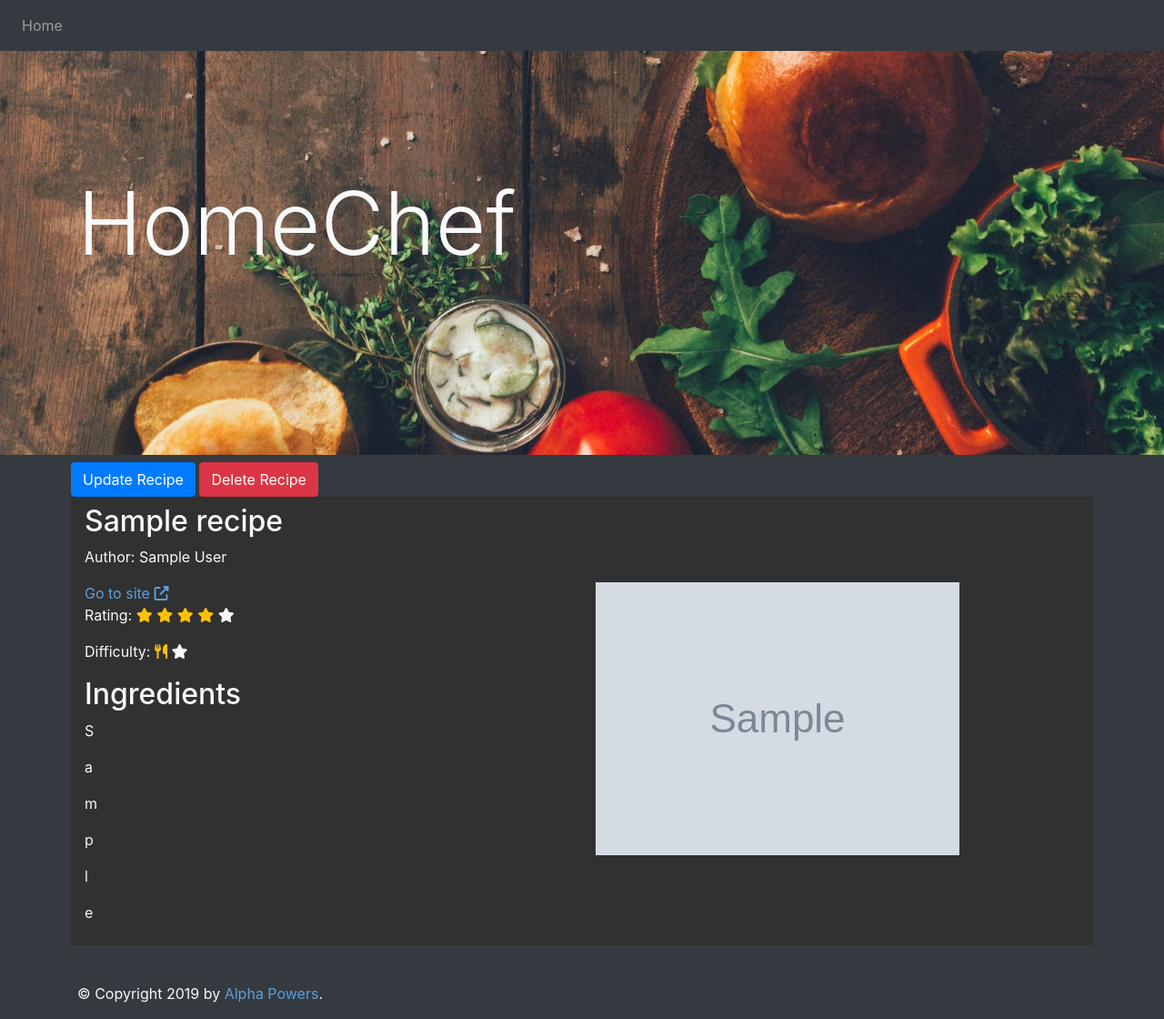
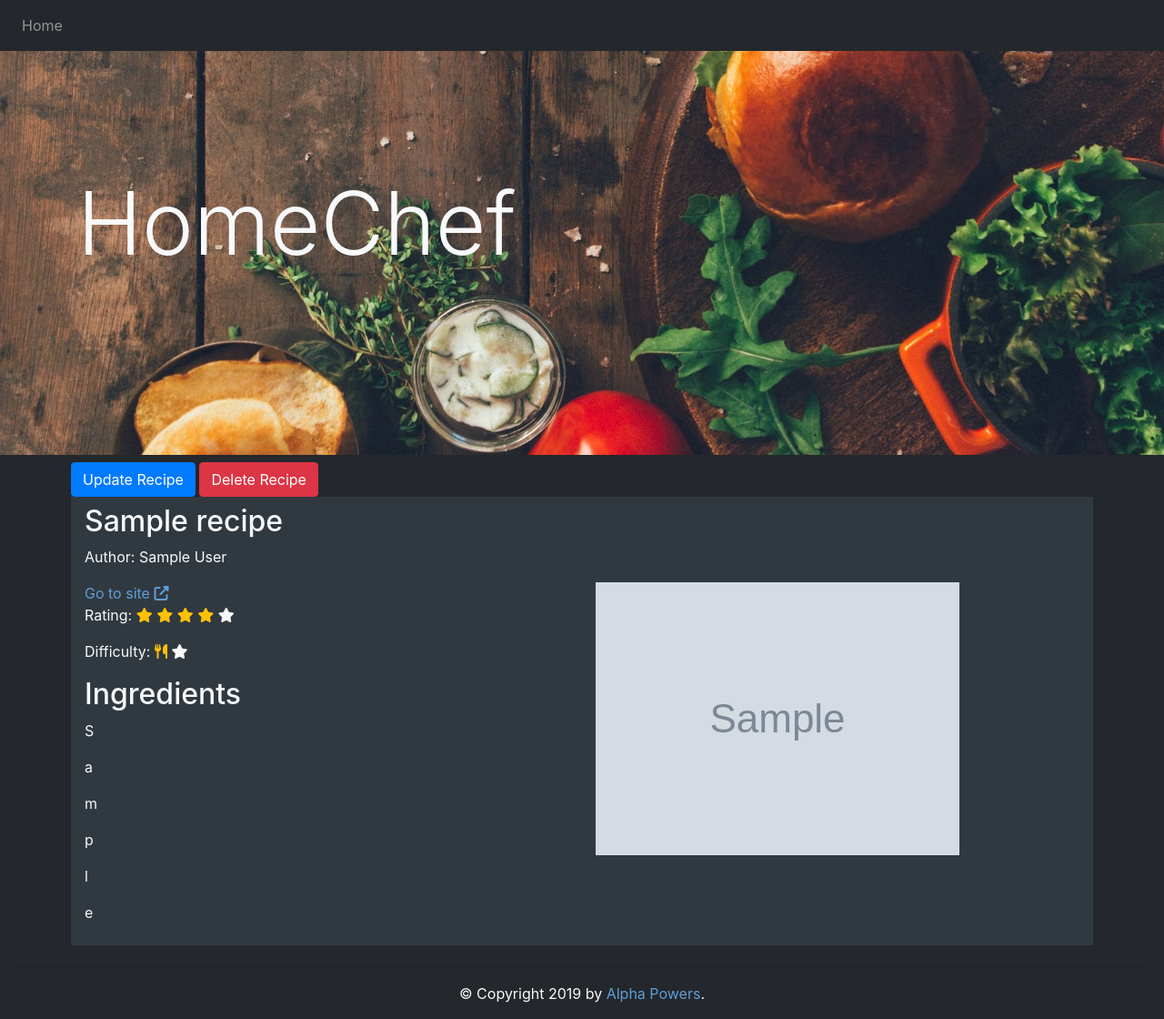
Before and after one commit to ShatteredArrow/homechef, a Flask app: template app/templates/recipe.html in a window 1280 px wide. Shown: the whole page at 91% size. Run offline with Flask 2, Linux system fonts and the light colour scheme; a user stored in the database is signed in; tables that the repository leaves empty hold one stand-in row (values such as "Sample post"); the template is opened without the code that fills it: values that come from a table or form of the project are taken from there, most other values are stand-ins (such as "Sample title", 1, 10 or a date in 2020); grey boxes marked "Sample" are stand-in pictures; parts of the project's set-up code (start-up, migrations or seed data) failed here and were passed over; some libraries are stand-ins or nearby versions.

Commit message:
Fixed color scheme

```diff
--- a/app/static/css/bootstrap_override.css
+++ b/app/static/css/bootstrap_override.css
@@ -12,9 +12,44 @@ p, h1, h2, label {
   color: #f8f9fa;
 }
 
-.bg-dark-grey{
-  background-color: #313131;
+.link {color: #5d9fd8}
+.link:hover {color:#bcccda;}
+
+.bg-secondary {
+  background-color: #313940!important;
 }
 
-.link {color: #5d9fd8}
-.link:hover {color:#bcccda;}
+.bg-dark {
+  background-color: #24272b!important;
+}
+
+.rating {
+  border: none;
+  float: left;
+}
+
+.rating > input { display: none; }
+.rating > label:before {
+  margin: 5px;
+  font-size: 1.25em;
+  font-family: FontAwesome;
+  display: inline-block;
+  content: "\f005";
+}
+
+
+.rating > label {
+  color: #ddd;
+ float: right;
+}
+
+/***** CSS Magic to Highlight Stars on Hover *****/
+
+.rating > input:checked ~ label, /* show gold star when clicked */
+.rating:not(:checked) > label:hover, /* hover current star */
+.rating:not(:checked) > label:hover ~ label { color: #FFD700;  } /* hover previous stars in list */
+
+.rating > input:checked + label:hover, /* hover current star when changing rating */
+.rating > input:checked ~ label:hover,
+.rating > label:hover ~ input:checked ~ label, /* lighten current selection */
+.rating > input:checked ~ label:hover ~ label { color: #FFED85;  }
--- a/app/templates/add_recipe.html
+++ b/app/templates/add_recipe.html
@@ -33,11 +33,11 @@
                 </div>
                 <div class="form-group">
                     {{ recipeForm.rating.label }}<br>
-                    <div class="star_rating">
+                    <div class="rating">
                         {% for subfield in recipeForm.rating %}
                         {% if loop.index0 < 5%}
                         {{ subfield }}
-                        {{ subfield.label (class="fa fa-star") }}
+                        {{ subfield.label (class="fas fa-star") }}
                         {%endif%}
                         {% endfor %}
                     </div>
--- a/app/templates/base.html
+++ b/app/templates/base.html
@@ -6,7 +6,6 @@
     <meta charset="utf-8">
     <meta name="referrer" content="no-referrer" />
     <meta name="viewport" content="width=device-width, initial-scale=1, shrink-to-fit=no">
-    <link type="text/css" rel="stylesheet" href="/static/css/bootstrap_override.css">
 
     <link rel="shortcut icon" href="{{ url_for('static', filename='favicon.png') }}">
     <link href="https://fonts.googleapis.com/css?family=Alegreya&display=swap" rel="stylesheet">
@@ -28,6 +27,8 @@
         integrity="sha384-wfSDF2E50Y2D1uUdj0O3uMBJnjuUD4Ih7YwaYd1iqfktj0Uod8GCExl3Og8ifwB6"
         crossorigin="anonymous"></script>
         <meta name="referrer" content="no-referrer" />
+
+    <link type="text/css" rel="stylesheet" href="/static/css/bootstrap_override.css">
 
     {% if title %}
     <title>{{ title }} - Home Chef</title>
@@ -67,7 +68,7 @@
         {% block content %}{% endblock %}
         <hr>
     </div>
-    <footer class="container bg-dark mt-auto">
+    <footer class="container bg-dark mt-auto text-center">
         <p class="text-light">&copy; Copyright 2019 by <a href="#" class="link">Alpha Powers</a>.</p>
     </footer>
 </body>
--- a/app/templates/edit_recipe.html
+++ b/app/templates/edit_recipe.html
@@ -10,7 +10,7 @@
         {% include 'add_tag.html' with context %}
     </div>
 
-    <div class="container-fluid bg-dark-grey py-2">
+    <div class="container-fluid bg-secondary py-2">
 
         <h1>Update Recipe</h1>
         <form class="needs-validation" method="post" enctype="multipart/form-data" novalidate>
@@ -36,11 +36,11 @@
             </div>
             <div class="form-group">
                 {{ recipeForm.rating.label }}<br>
-                <div class="star_rating">
+                <div class="rating">
                     {% for subfield in recipeForm.rating %}
                     {% if loop.index0 < 5%}
                     {{ subfield }}
-                    {{ subfield.label (class="fa fa-star") }}
+                    {{ subfield.label (class="fas fa-star") }}
                     {%endif%}
                     {% endfor %}
                 </div>
--- a/app/templates/recipe.html
+++ b/app/templates/recipe.html
@@ -8,7 +8,7 @@
 <div class="container bg-dark p-2">
     <a class="btn btn-primary" role="button" href="{{ url_for('update_recipe', recipe_id=recipe.id) }}">Update Recipe</a>
     <a class="btn btn-danger" role="button" href="{{ url_for('delete_recipe',recipe_id=recipe.id) }}">Delete Recipe</a>
-    <div class="container-fluid bg-dark-grey py-2">
+    <div class="container-fluid bg-secondary py-2">
         <div class="row">
             <div class=col>
                 <div class="recipe_title">
@@ -26,10 +26,10 @@
                        <p>Rating:
                            {% if recipe.rating %}
                            {% for i in range(0, recipe.rating) %}
-                           <i class="fa fa-star" style="color: var(--yellow)"></i>
+                           <i class="fas fa-star" style="color: var(--yellow)"></i>
                            {% endfor %}
                            {% for i in range(0, 5-recipe.rating) %}
-                           <span class="fa fa-star"></span>
+                           <span class="fas fa-star"></span>
                            {% endfor %}
                            {% else %}
                            N/a
@@ -43,7 +43,7 @@
                            <i class="fas fa-utensils" style="color: var(--yellow)"></i>
                            {% endfor %}
                            {% for i in range(0, 5-recipe.rating) %}
-                           <span class="fa fa-star"></span>
+                           <span class="fas fa-star"></span>
                            {% endfor %}
                            {% else %}
                            N/a
```
Also changed, not shown: app/templates/home.html (+4 -4 lines).
